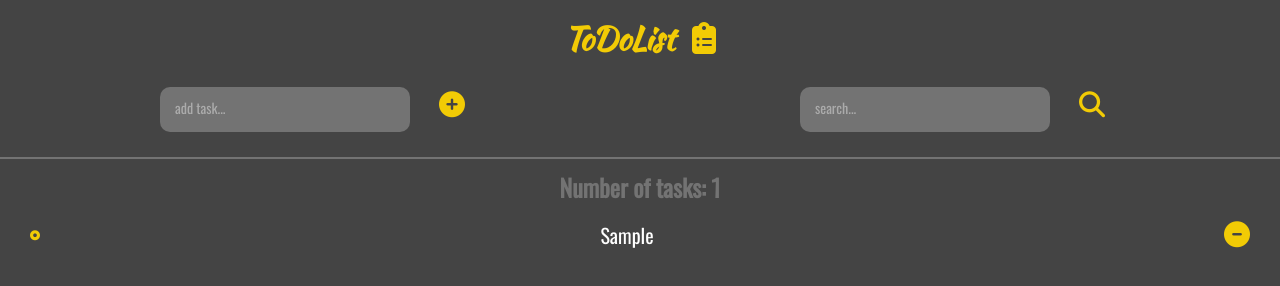
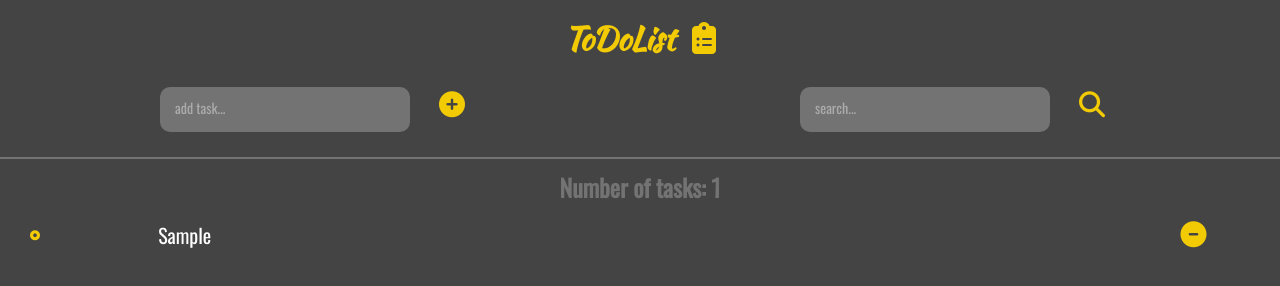
Before and after one commit to Maciekbe89/To-Do-List-mobile, a plain HTML site: page TO DO LIST mobile/index.html in a window 1280 px wide. Both pictures are taken after typing "Sample" into the empty fields and a click on the button 452 px from the left and 105 px from the top of the page. Drawn offline with nearby package versions, Linux system fonts and the light colour scheme.

Commit message:
img / grid

```diff
--- a/TO DO LIST mobile/style.css
+++ b/TO DO LIST mobile/style.css
@@ -72,7 +72,7 @@ button {
 .fa-dot-circle {
     color: #F2CB05;
     font-size: 10px;
-    padding: 0 20px 0 30px;
+    padding: 10px 20px 0 30px;
 }
 
 h2 {
@@ -88,12 +88,13 @@ i {
 
 
 .task {
-    display: flex;
+    display: grid;
     font-family: 'oswald', sans-serif;
     font-size: 20px;
-    align-items: center;
+    grid-template-columns: 1fr 6fr 1fr;
+    /* align-items: center;
     align-content: center;
-    justify-content: space-between;
+    justify-content: space-between; */
     margin: 15px 15px 15px 0;
     color: white;
     word-break: break-all;
```
Also changed, not shown: TO DO LIST mobile/img/logo.png (added).
